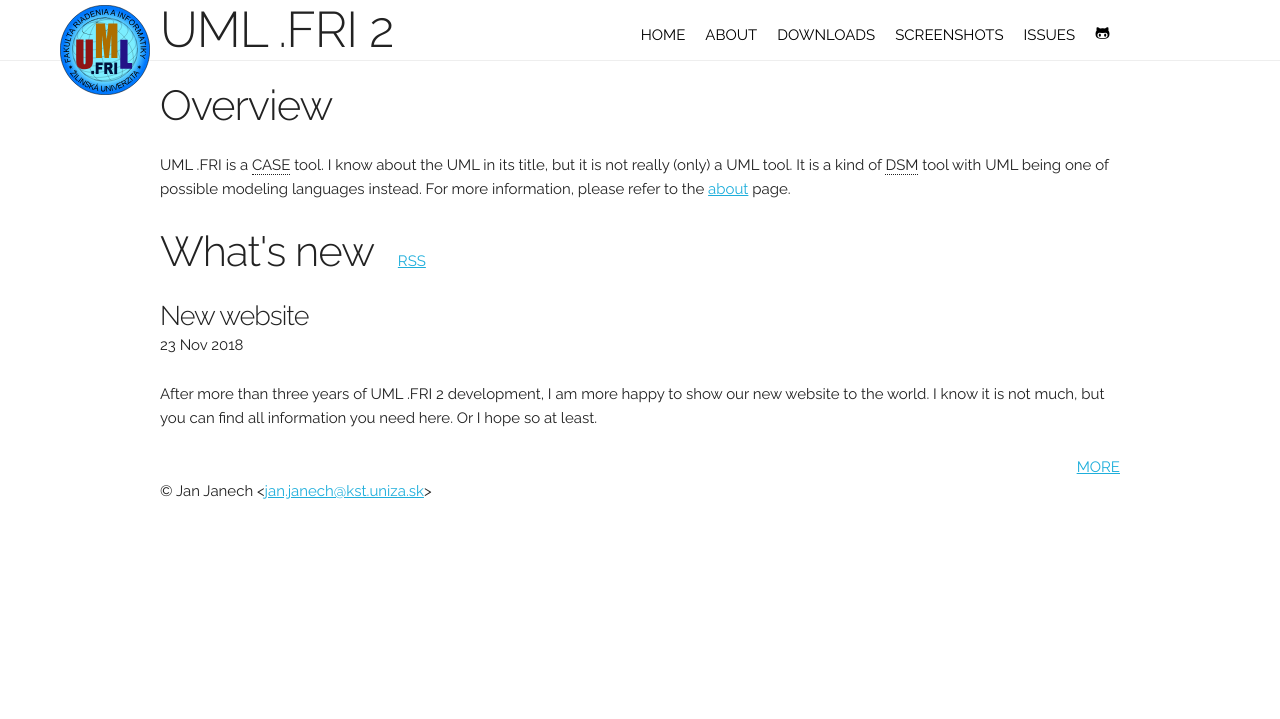
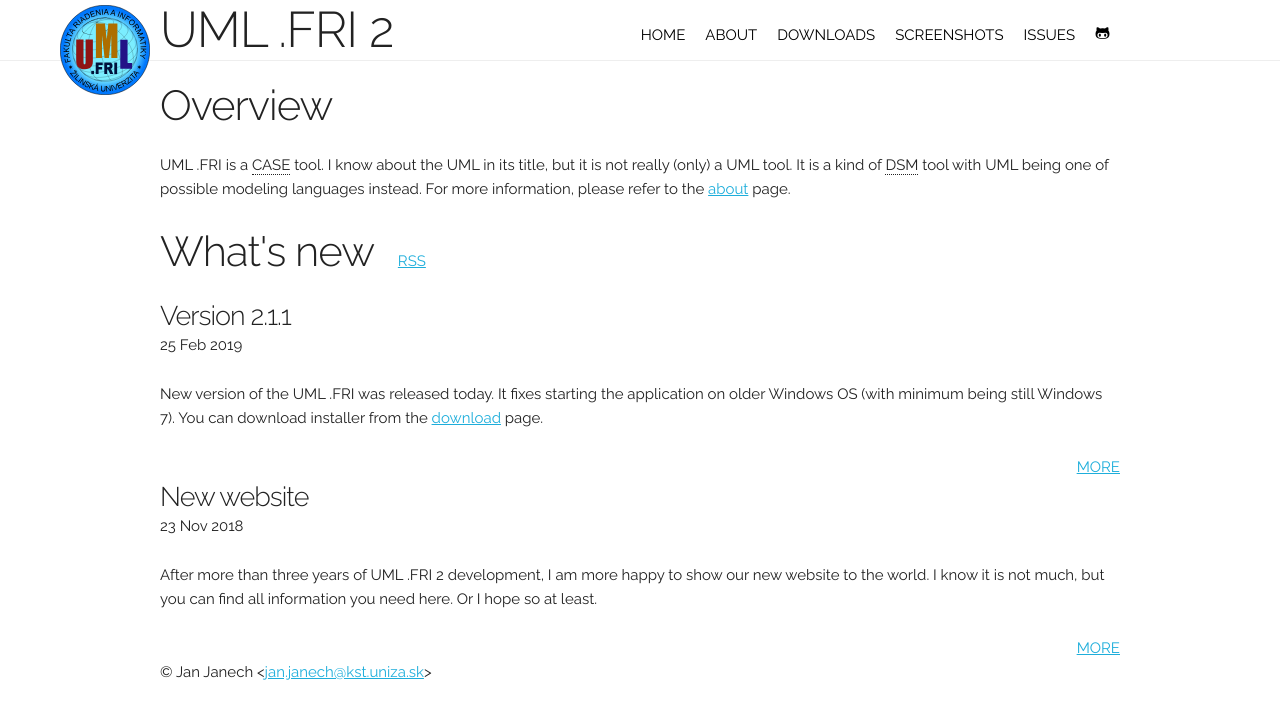
Before and after one commit to umlfri/umlfri.github.io, a Jekyll site: the page built from index.md, in a window 1280 px wide. Shown: the top 719 px of the page. Built offline with Jekyll 4.4.1, drawn with Linux system fonts in a browser that asks for light colours.

Commit message:
new release (2.1.1)

```diff
--- a/_data/releases.yml
+++ b/_data/releases.yml
@@ -9,3 +9,8 @@
   files:
     - platform: win32
       file: umlfri-setup-2.1.exe
+- version: 2.1.1
+  published: 2019-02-25
+  files:
+    - platform: win32
+      file: umlfri-setup-2.1.1.exe
--- /dev/null
+++ b/_posts/2019-02-25-version-2.1.1.md
@@ -0,0 +1,8 @@
+---
+title: Version 2.1.1
+---
+New version of the UML .FRI was released today.
+It fixes starting the application on older Windows OS
+(with minimum being still Windows 7).
+You can download installer from the
+[download](/downloads.html#v2.1.1) page.
--- a/downloads.html
+++ b/downloads.html
@@ -11,7 +11,7 @@ title: Downloads
 </p>
 
 {% for release in site.data.releases reversed %}
-<div class="release{% if forloop.first %} latest-release{% endif %}">
+<div class="release{% if forloop.first %} latest-release{% endif %}" id="v{{release.version}}">
   <h3>
     <span class="release-icon"></span>
     <a href="https://github.com/umlfri/umlfri2/releases/tag/v{{release.version}}" target="_blank">{{release.version}}</a>
```
